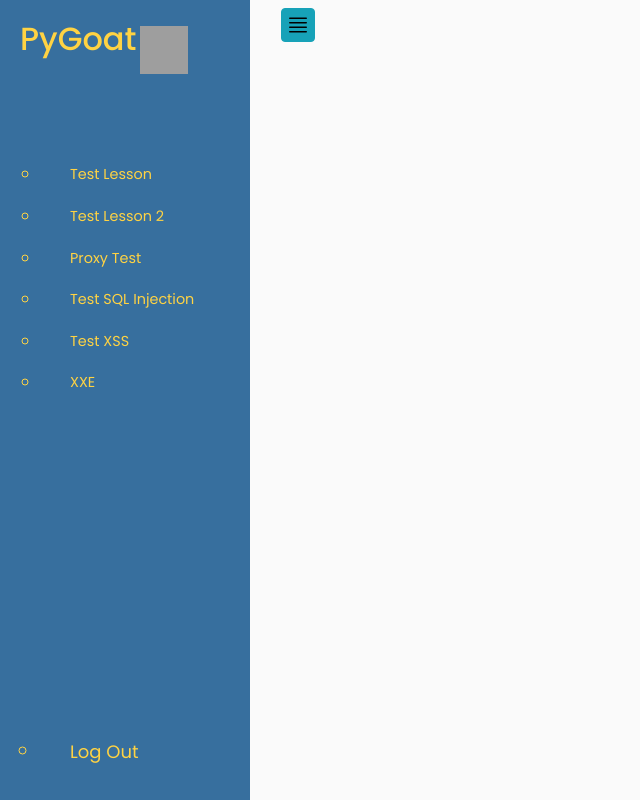
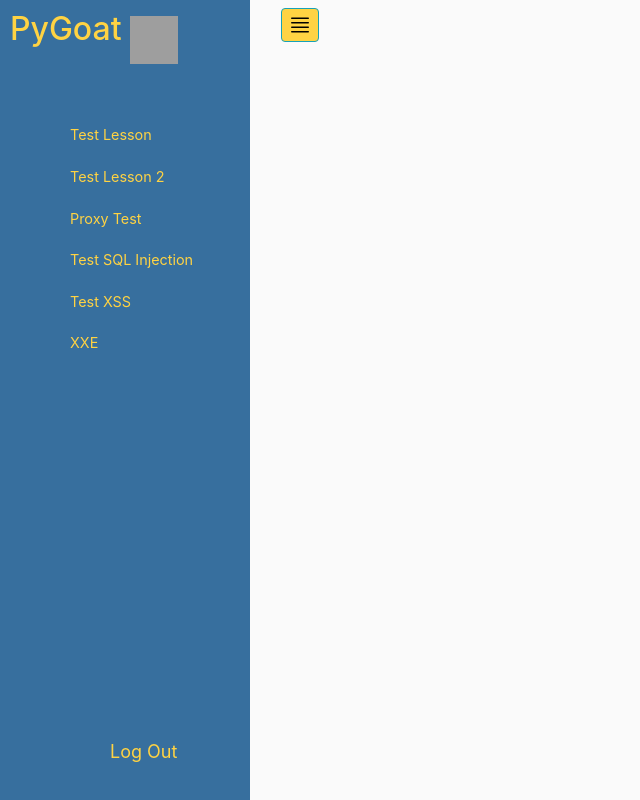
Before and after one commit to Colorado-Mesa-University-Cybersecurity/PyGoat, a Flask app: page / in a window 1280 px wide. Shown: the whole page, without its empty margins (0-640 px from the left). Run offline with Flask 2, Linux system fonts and the light colour scheme; the visitor is signed in with stand-in values (Sample User, id 1); some libraries are stand-ins or nearby versions; grey boxes are pictures that could not be loaded.

Commit message:
changed styling

```diff
--- a/static/styles/header-style.css
+++ b/static/styles/header-style.css
@@ -1,11 +1,11 @@
-@import "https://fonts.googleapis.com/css?family=Poppins:300,400,500,600,700";
+/* @import "https://fonts.googleapis.com/css?family=Poppins:300,400,500,600,700"; */
 body {
-    font-family: 'Poppins', sans-serif;
+    /* font-family: 'Poppins', sans-serif; */
     background: #fafafa;
 }
 
 p {
-    font-family: 'Poppins', sans-serif;
+    /* font-family: 'Arial', sans-serif; */
     font-size: 1.1em;
     font-weight: 300;
     line-height: 1.7em;
@@ -13,7 +13,7 @@
 }
 
 h1 {
-    font-family: 'Poppins', sans-serif;
+    /* font-family: 'Poppins', sans-serif; */
     text-align: center;
     color: #376f9e;
 }
@@ -33,6 +33,7 @@
 }
 
 .btn {
+    background-color: #ffd343;
     padding: 1px;
 }
 
@@ -59,24 +60,27 @@
 }
 
 #sidebar .sidebar-header {
-    padding: 20px;
+    padding: 10px;
     background: #376f9e;
 }
 
 #sidebar ul.components {
     padding: 20px 0;
-    border-bottom: 1px solid #376f9e;
+    border-bottom: 0px solid #376f9e;
+    list-style-type: none;
 }
 
 #sidebar ul p {
     color: #fff;
     padding: 10px;
+    list-style-type: none;
 }
 
 #sidebar ul li a {
     padding: 10px;
     font-size: 1.1em;
     display: block;
+    list-style-type: none;
 }
 
 #sidebar ul li a:hover {
@@ -88,6 +92,7 @@
 a[aria-expanded="true"] {
     color: #fff;
     background: #376f9e;
+    list-style-type: none;
 }
 
 a[data-toggle="collapse"] {
@@ -110,19 +115,22 @@
     font-size: 0.9em !important;
     padding-left: 30px !important;
     background: #376f9e;
+    list-style-type: none;
 }
 
-ul.CTAs {
+/* ul.CTAs {
     padding: 20px;
-}
+    list-style-type: none;
+} */
 
-ul.CTAs a {
+/* ul.CTAs a {
     text-align: center;
     font-size: 0.9em !important;
     display: block;
     border-radius: 5px;
     margin-bottom: 5px;
-}
+    list-style-type: none;
+} */
 
 /*
     Content style
--- a/templates/header.html
+++ b/templates/header.html
@@ -27,21 +27,21 @@
 					<h2>PyGoat</h2>
 					<img src = "../static/logo.svg" style="height:48px; width:48px; position: relative; left: 120px; top: -40px;">
 				</div>
-				<ul class="list-unstyled components">
-					<ul>
+				<ul class="lessons-list">
+					<ul style="list-style-type: none; margin: 0px; padding: 0px;">
 						{% for lesson in lessons | sort(attribute='difficulty') %}
 							<li><a href="/lessons/{{ lesson.url }}">{{ lesson.name }}</a></li>
 						{% endfor %}
 					</ul>
 					<ul>
-						<li style = "position: fixed; bottom:25px; font-size: 20px;"><a href="/logout">Log Out</a></li>
+						<li style = "position: fixed; bottom:25px; font-size: 20px; list-style-type: none; margin:0px; padding:0px;"><a href="/logout">Log Out</a></li> <!-- needs css -->
 					</ul>
 				</nav>
 			<div id ="collapse-button">
 				<nav class="navbar navbar-expand-lg navbar-light">
 					<div class="container-fluid">
 						<button type="button" id="sidebarCollapse" class="btn btn-info">
-							<img src="../static/justify.svg" height = "30px" width = "30px">
+							<img src="../static/justify.svg" height = "30px" width = "34px">
 						</button>
 					</div>
 				</nav>
```
